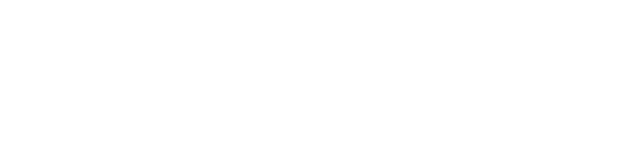
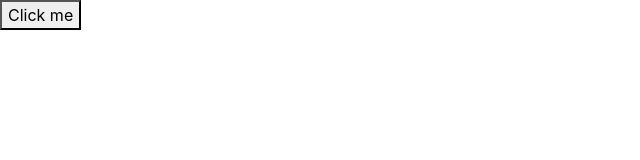
Before and after one commit to TienthDung/Javascripts, a plain HTML site: page index.html in a window 1280 px wide. Shown: the whole page, without its empty margins (0-640 px from the left). Drawn offline with nearby package versions, Linux system fonts and the light colour scheme; a web font is replaced by a local one.

Commit message:
Learn javascript(1) - add js and css

```diff
--- a/index.html
+++ b/index.html
@@ -14,6 +14,11 @@
 
     <script src="https://cdn.jsdelivr.net/npm/jquery@3.5.1/dist/jquery.slim.min.js" integrity="sha384-DfXdz2htPH0lsSSs5nCTpuj/zy4C+OGpamoFVy38MVBnE+IbbVYUew+OrCXaRkfj" crossorigin="anonymous"></script>
     <script src="https://cdn.jsdelivr.net/npm/bootstrap@4.6.2/dist/js/bootstrap.bundle.min.js" integrity="sha384-Fy6S3B9q64WdZWQUiU+q4/2Lc9npb8tCaSX9FK7E8HnRr0Jz8D6OP9dO5Vg3Q9ct" crossorigin="anonymous"></script>
+    <script src="assets/script.js"></script>
 
   </body>
+
+  <button onclick = "alert('Hello World!')">
+    Click me
+  </button>
 </html>
```
Also changed, not shown: assets/script.js (added), assets/style.css (added).
